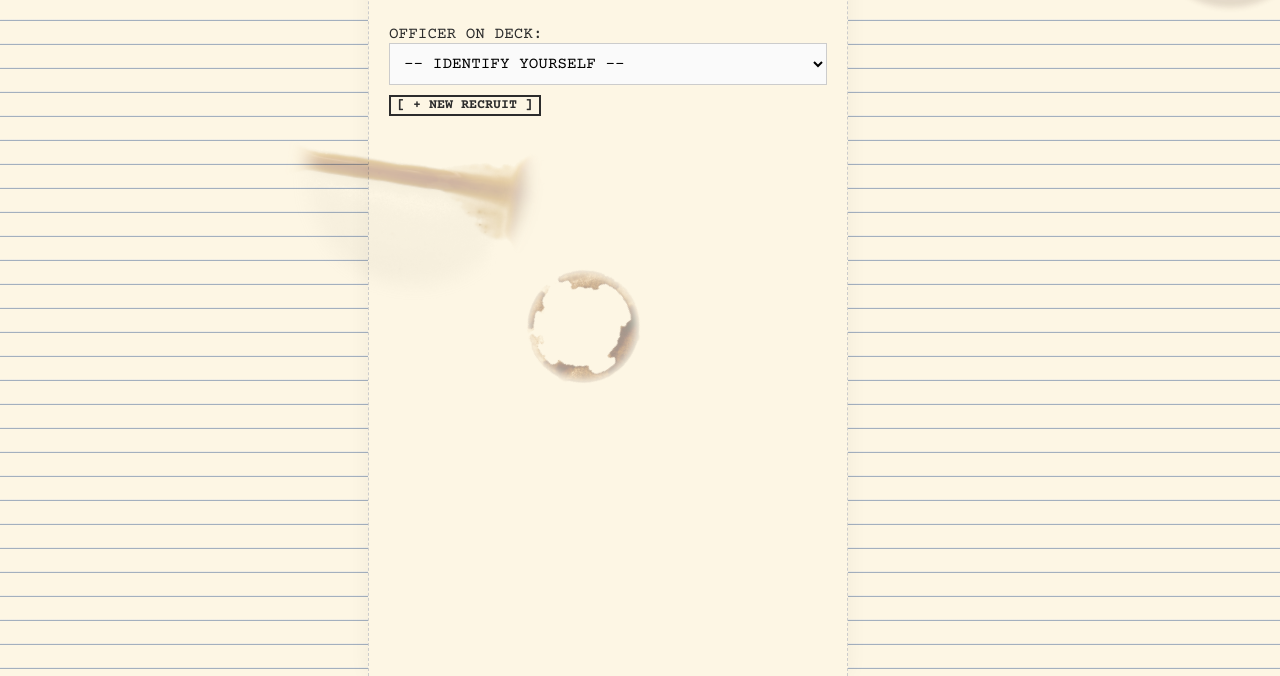
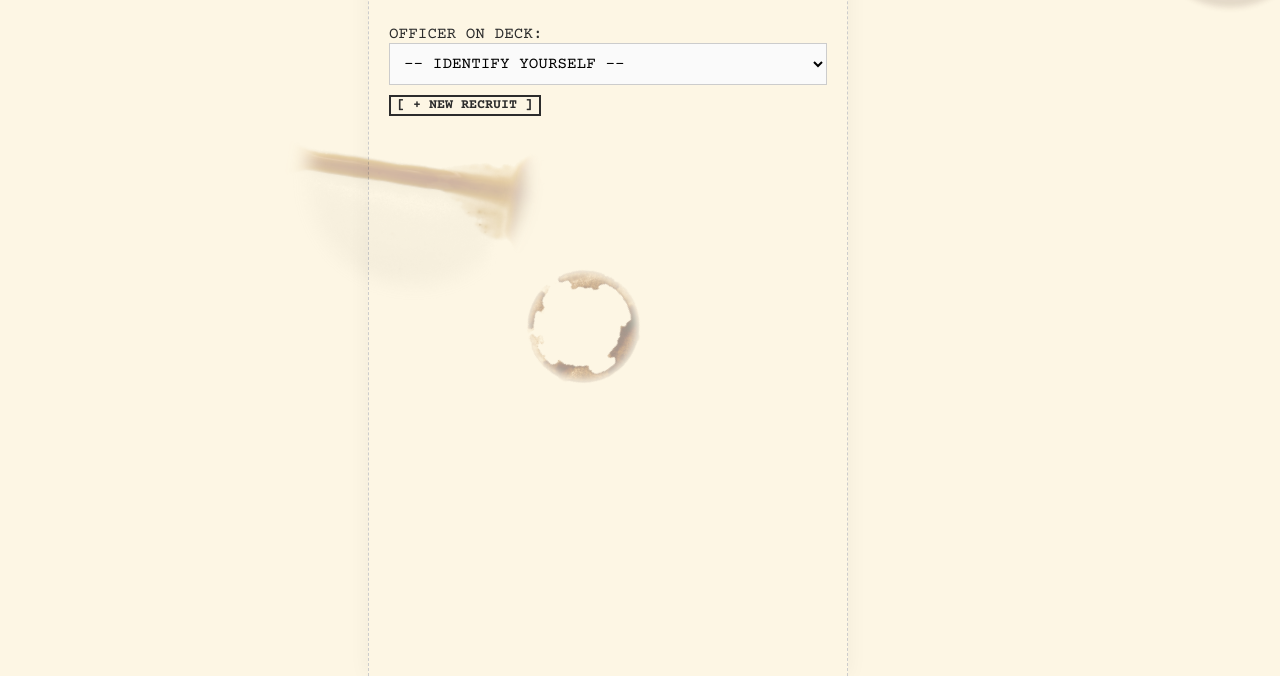
Before and after one commit to jakubstenc/CREAFcoffee, a website: page index.html in a window 1280 px wide. Shown: the part 124-800 px from the top of the page. Drawn offline with nearby package versions, Linux system fonts and the light colour scheme; no server answers.

Commit message:
UI: Remove lined background, use uniform creamy paper color

```diff
--- a/style.css
+++ b/style.css
@@ -21,24 +21,6 @@ body {
     min-height: 100vh;
     display: flex;
     justify-content: center;
-    background-image:
-        linear-gradient(var(--line-color) 1px, transparent 1px);
-    background-size: 100% 1.5rem;
-}
-
-/* Paper Texture and Lines */
-body::before {
-    content: "";
-    position: fixed;
-    top: 0;
-    left: 0;
-    width: 100%;
-    height: 100%;
-    background-image: repeating-linear-gradient(transparent,
-            transparent 23px,
-            #e5e5e5 24px);
-    pointer-events: none;
-    z-index: -1;
 }
 
 .container {
```
